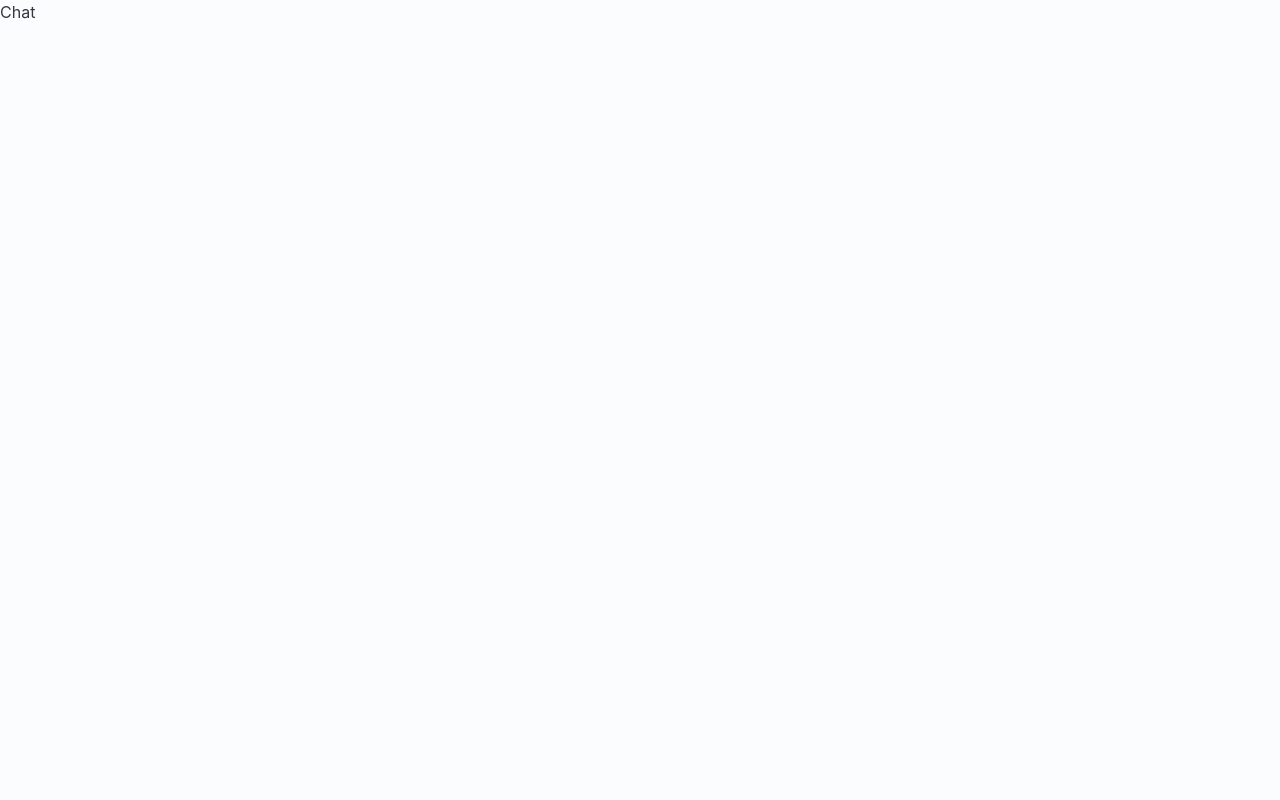
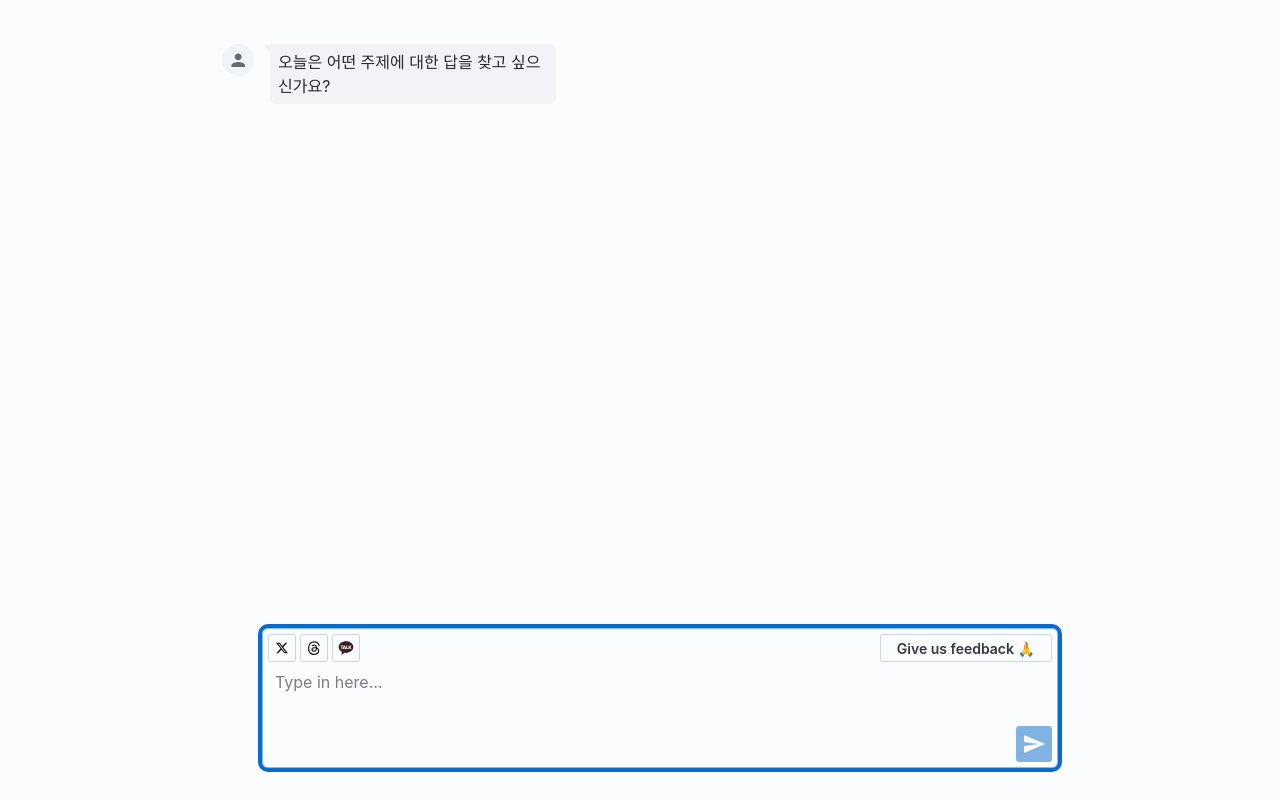
Before and after one commit to Jxxunnn/nextjs-taro-demo, a Next.js app: page /chat in a window 1280 px wide. Built offline with nearby package versions, Linux system fonts and the light colour scheme.

Commit message:
feat: 채팅 페이지 구현

```diff
--- a/src/app/chat/page.tsx
+++ b/src/app/chat/page.tsx
@@ -1,3 +1,115 @@
+'use client';
+
+import theme from '@/lib/mui/theme';
+import { Box, DialogContent, DialogTitle, Modal, ModalDialog, Stack } from '@mui/joy';
+
+import { ChangeEventHandler, FormEventHandler, useEffect, useRef, useState } from 'react';
+import ChatList, { ChatMessage } from './_components/ChatList';
+import ChatTextarea from './_components/ChatTextarea';
+import TarotDeck from './_components/TarotDeck';
+import { useSendQuestionMutation } from './_service/query';
+
 export default function ChatPage() {
-  return <div>Chat</div>;
+  const [message, setMessage] = useState('');
+  const [chatList, setChatList] = useState<ChatMessage[]>([]);
+  const textareaRef = useRef<HTMLTextAreaElement>(null);
+  const [drawingCard, setDrawingCard] = useState(false);
+  const { mutate } = useSendQuestionMutation();
+
+  useEffect(function sendDelayedWelcomeMessage() {
+    const timer = setTimeout(() => {
+      setChatList([
+        {
+          id: 0,
+          message: '오늘은 어떤 주제에 대한 답을 찾고 싶으신가요?',
+          isSender: false,
+        },
+      ]);
+      textareaRef.current?.focus();
+    }, 300);
+
+    return () => clearTimeout(timer);
+  }, []);
+
+  const delay = (ms: number) => new Promise((resolve) => setTimeout(resolve, ms));
+  const addChatMessage = (message: string, isSender: boolean) => {
+    setChatList((prevChatList) => [
+      ...prevChatList,
+      {
+        id: prevChatList.length,
+        message,
+        isSender,
+      },
+    ]);
+  };
+
+  const submit = async () => {
+    if (!message || chatList.length === 0) return;
+
+    setChatList((prevChatList) => [
+      ...prevChatList,
+      {
+        id: prevChatList.length,
+        message,
+        isSender: true,
+      },
+    ]);
+
+    setMessage('');
+
+    await delay(1500);
+    addChatMessage('음, 잘 들었습니다.', false);
+
+    await delay(2000);
+    addChatMessage('타로 카드가 당신의 질문에 답을 줄 거예요. 카드를 뽑아보시겠어요?', false);
+
+    await delay(2000);
+    setDrawingCard(true);
+  };
+
+  const handleSubmit: FormEventHandler<HTMLFormElement> = (event) => {
+    event.preventDefault();
+    submit();
+  };
+
+  const handleTextareaChange: ChangeEventHandler<HTMLTextAreaElement> = (event) => {
+    setMessage(event.target.value);
+  };
+
+  return (
+    <>
+      <Stack flex={1} paddingBottom="32px" height={'100%'}>
+        <Box flex={1} paddingTop="32px" width="100%" overflow="auto">
+          <Box maxWidth={theme.breakpoints.values.md} marginX="auto" paddingBottom="32px" paddingX="32px">
+            <ChatList chatList={chatList} />
+          </Box>
+        </Box>
+        <Box
+          component="form"
+          onSubmit={handleSubmit}
+          maxWidth={theme.breakpoints.values.md}
+          marginX="auto"
+          width={'100%'}
+          paddingRight="32px"
+          paddingLeft="72px"
+        >
+          <ChatTextarea
+            value={message}
+            onChange={handleTextareaChange}
+            onSubmit={submit}
+            textareaRef={textareaRef}
+            disabled={drawingCard}
+          />
+        </Box>
+      </Stack>
+      <Modal open={drawingCard}>
+        <ModalDialog>
+          <DialogTitle>타로 카드 뽑기</DialogTitle>
+          <DialogContent>
+            <TarotDeck />
+          </DialogContent>
+        </ModalDialog>
+      </Modal>
+    </>
+  );
 }
```
